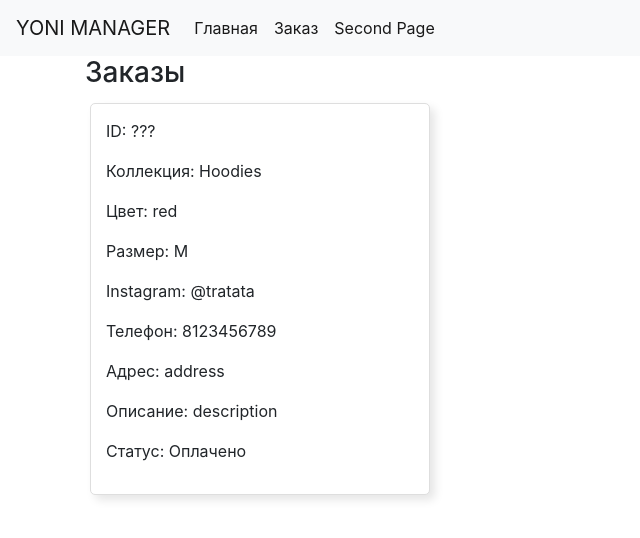
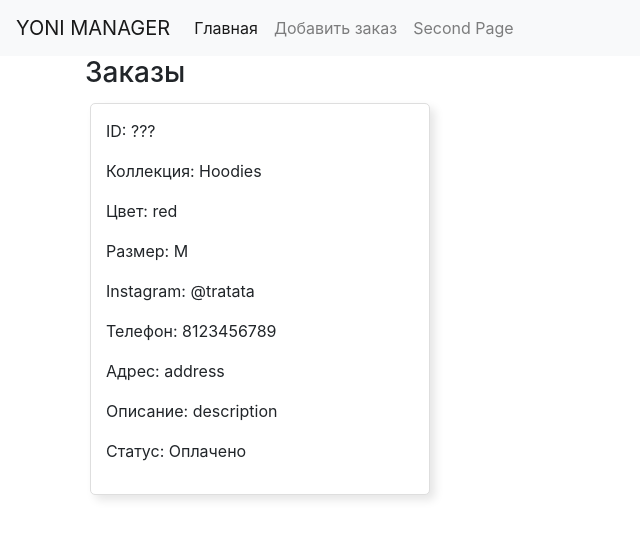
Before and after one commit to xmutaborx/YONIManager, a React (Create React App) app: page / in a window 1280 px wide. Shown: the top 538 px of the page, without its empty margins (0-640 px from the left). Built offline with nearby package versions, Linux system fonts and the light colour scheme.

Commit message:
navbar active item classes

```diff
--- a/package.json
+++ b/package.json
@@ -9,6 +9,7 @@
     "@testing-library/user-event": "^7.1.2",
     "axios": "^0.19.0",
     "bootstrap": "^4.4.1",
+    "classnames": "^2.2.6",
     "history": "^4.10.1",
     "node-sass": "^4.13.0",
     "react": "^16.12.0",
--- a/src/components/List/List.jsx
+++ b/src/components/List/List.jsx
@@ -4,12 +4,15 @@ import { useSelector } from 'react-redux'
 
 const List = () => {
     const orders = useSelector(state => state.items);
-    console.log(orders)
+
     return (
         <div className="row">
             {orders.map((item, i) =>
-                <div className="col-lg-4 col-md-6 col-sm-12">
-                    <Card data={item} key={i}/>
+                <div
+                    className="col-lg-4 col-md-6 col-sm-12"
+                    key={i}
+                >
+                    <Card data={item}/>
                 </div>
             )}
         </div>
--- a/src/components/Navbar/Navbar.jsx
+++ b/src/components/Navbar/Navbar.jsx
@@ -1,24 +1,25 @@
 import React from 'react';
 import { Link } from 'react-router-dom';
+import { PAGES_NAME } from "../../constants/constants";
 
-const Navbar = () => {
+const Navbar = ({ activePage }) => {
     return (
         <nav className="navbar navbar-expand-lg navbar-light bg-light">
             <Link to="/" className="navbar-brand">YONI MANAGER</Link>
             <button className="navbar-toggler" type="button" data-toggle="collapse"
                     data-target="#navbarSupportedContent" aria-controls="navbarSupportedContent" aria-expanded="false"
                     aria-label="Toggle navigation">
-                <span className="navbar-toggler-icon"></span>
+                <span className="navbar-toggler-icon"/>
             </button>
             <div className="collapse navbar-collapse" id="navbarSupportedContent">
                 <ul className="navbar-nav mr-auto">
-                    <li className="nav-item active">
+                    <li className={`nav-item ${activePage === PAGES_NAME.mainPage ? 'active' : ''}`}>
                         <Link className="nav-link" to="/">Главная</Link>
                     </li>
-                    <li className="nav-item active">
-                        <Link className="nav-link" to="/order">Заказ</Link>
+                    <li className={`nav-item ${activePage === PAGES_NAME.order ? 'active' : ''}`}>
+                        <Link className="nav-link" to="/order">Добавить заказ</Link>
                     </li>
-                    <li className="nav-item active">
+                    <li className="nav-item">
                         <Link className="nav-link" to="/second-page">Second Page</Link>
                     </li>
                 </ul>
--- a/src/constants/constants.js
+++ b/src/constants/constants.js
@@ -21,3 +21,8 @@ export const SIZES = [
     `XXL`,
     `чехол для танка`
 ];
+
+export const PAGES_NAME = {
+    mainPage: `MAIN_PAGE`,
+    order: `ORDER`
+}
--- a/src/pages/MainPage/MainPage.jsx
+++ b/src/pages/MainPage/MainPage.jsx
@@ -1,11 +1,14 @@
 import React from 'react';
 import Navbar from '../../components/Navbar/Navbar.jsx';
 import List from '../../components/List/List'
+import { PAGES_NAME } from '../../constants/constants'
 
 const MainPage = () => {
   return (
       <main>
-          <Navbar />
+          <Navbar
+            activePage={PAGES_NAME.mainPage}
+          />
           <div className="container">
               <h3>Заказы</h3>
               <List/>
--- a/src/pages/Order/Order.jsx
+++ b/src/pages/Order/Order.jsx
@@ -2,10 +2,14 @@ import React from 'react';
 import Navbar from '../../components/Navbar/Navbar.jsx'
 import Form from '../../components/Form/Form.jsx';
 
+import { PAGES_NAME } from "../../constants/constants";
+
 const Order = () => {
     return (
         <main>
-            <Navbar/>
+            <Navbar
+                activePage={PAGES_NAME.order}
+            />
             <Form  />
         </main>
     )
```
Also changed, not shown: src/components/Navbar/Navbar.scss (added), 1 other file (tests, documents, lock files or other folders).
